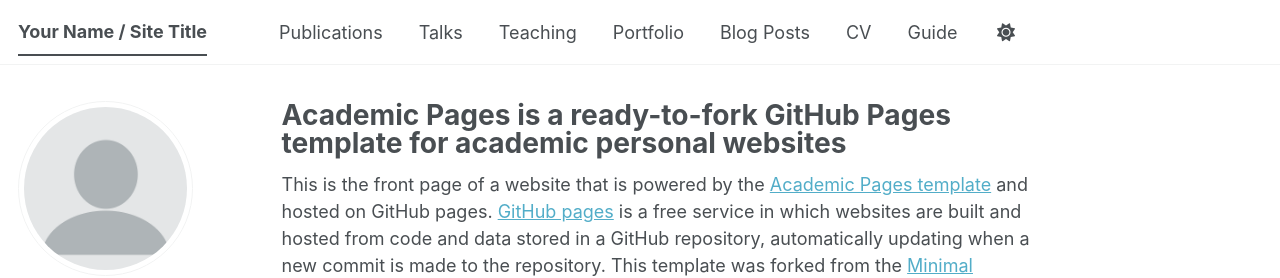
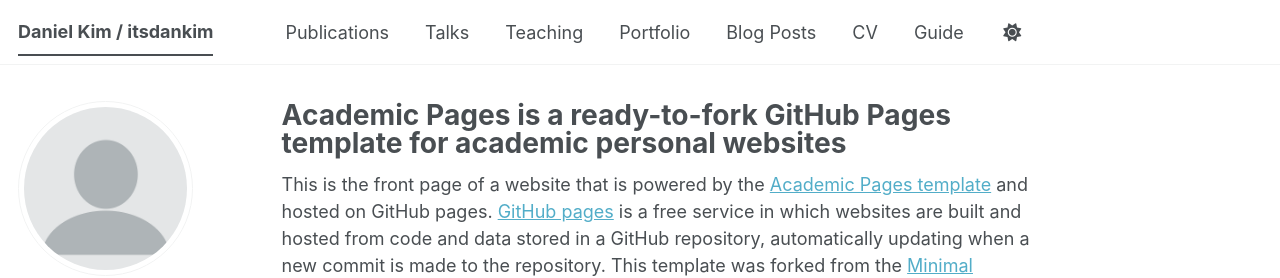
Before and after one commit to itsdankim/itsdankim.github.io, a Jekyll site: the page built from _pages/about.md, in a window 1280 px wide. Shown: the top 278 px of the page. Built offline with Jekyll 4.4.1, drawn with Linux system fonts in a browser that asks for light colours; some web fonts are replaced; a script bundle is joined from its source files by our own code; library files that are not in the unit come from our copies.

Commit message:
config.yml test1

```diff
--- a/_config.yml
+++ b/_config.yml
@@ -9,7 +9,7 @@
 # Basic Site Settings
 locale                   : "en-US"
 site_theme               : "default" # The available themes options are "default", "air", "sunrise", "mint", "dirt" and "contrast"
-title                    : "Your Name / Site Title"
+title                    : "Daniel Kim / itsdankim"
 title_separator          : "-"
 name                     : &name "Your Name"
 description              : &description "Your Name's academic portfolio"   # Update this with a general description of your site, this is the default if not overridden by a page
```
